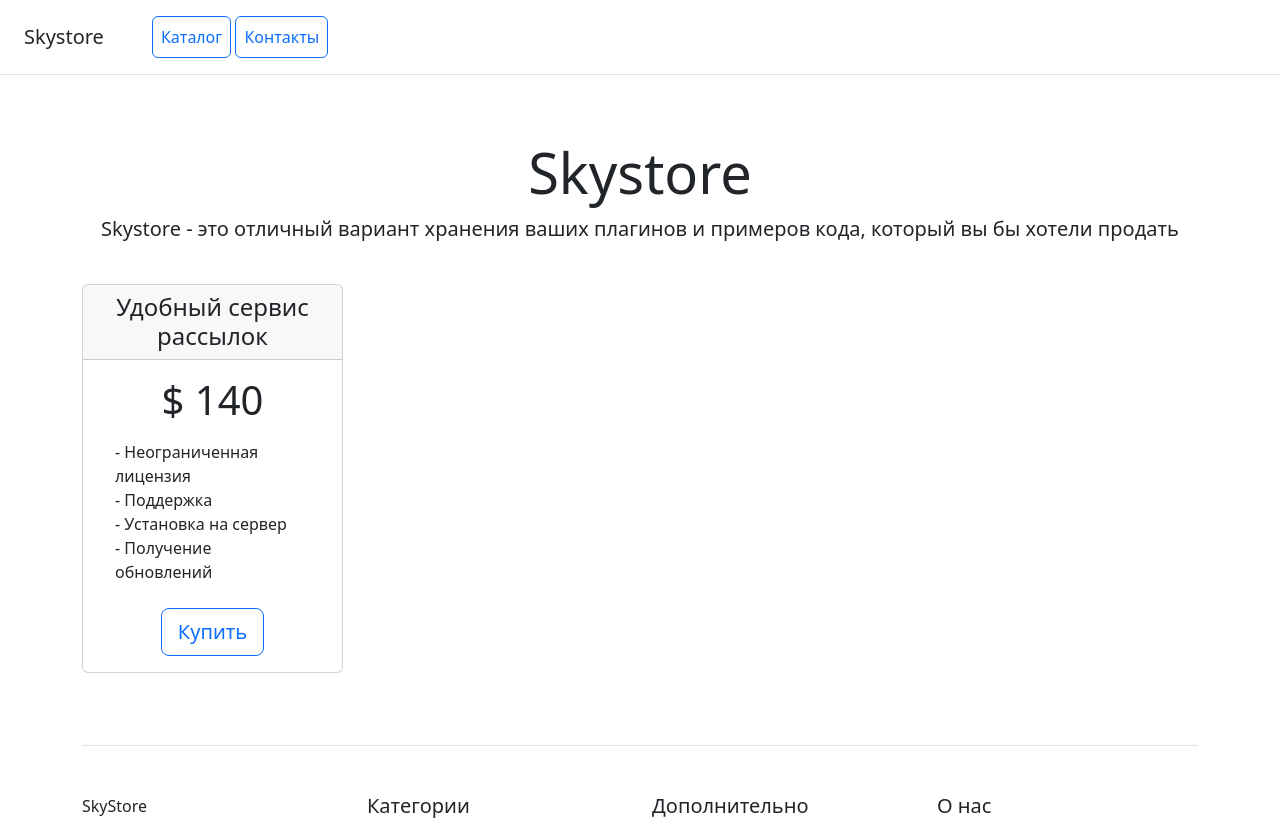
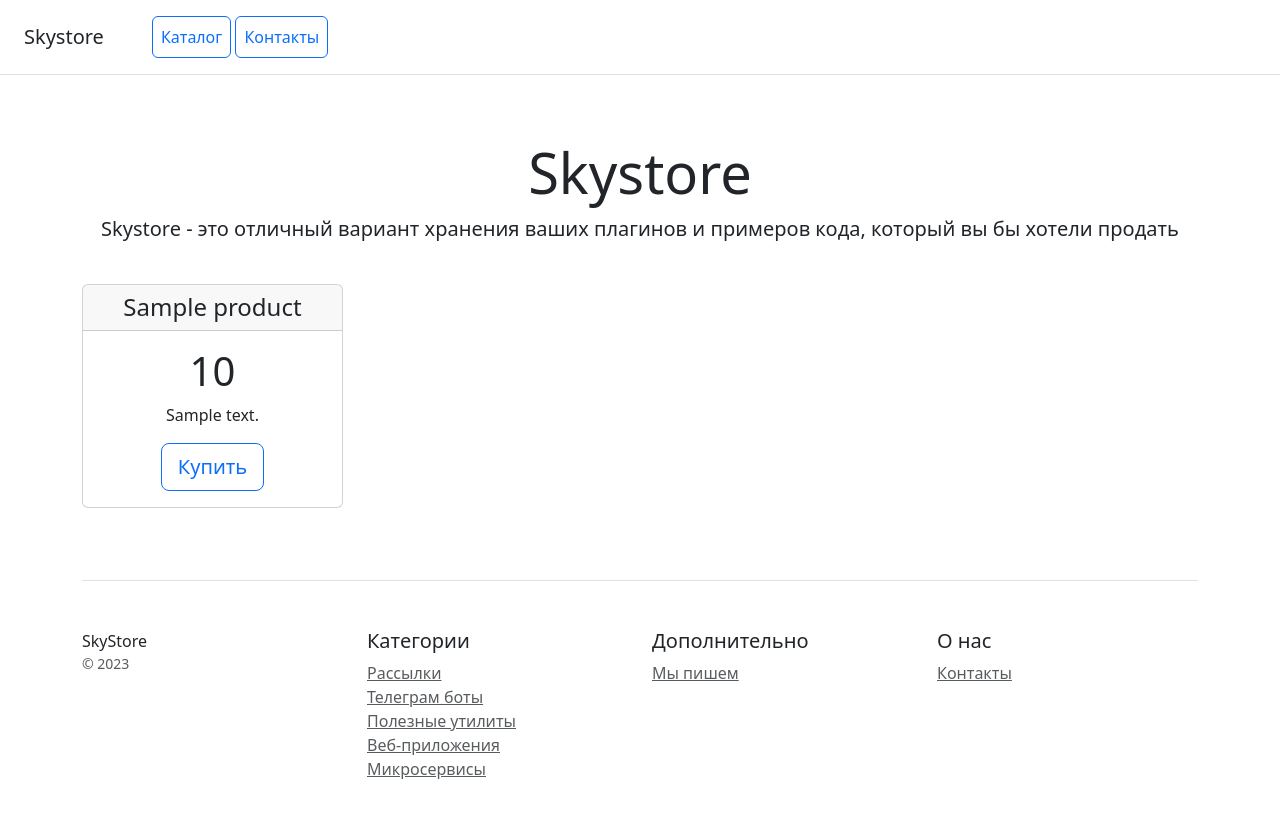
Before and after one commit to vasilij8korobov/Internet-Shop, a Django app: page /catalog/home/ in a window 1280 px wide. Shown: the top 820 px of the page. After the commit the page ends 779 px from the top, so only its background shows below. Run offline with Django 5.2, Linux system fonts and the light colour scheme; tables that the repository leaves empty hold one stand-in row (values such as "Sample post"); some libraries are stand-ins or nearby versions.

Commit message:
Задание 2

```diff
--- a/catalog/templates/catalog/home.html
+++ b/catalog/templates/catalog/home.html
@@ -5,7 +5,6 @@
     <meta name="viewport" content="width=device-width, initial-scale=1">
     <title>Skystore</title>
     <link rel="stylesheet" href="/static/css/bootstrap.min.css">
-
 </head>
 <body>
 <div class="d-flex flex-column flex-md-row align-items-center p-3 px-md-4 mb-3 bg-white border-bottom box-shadow">
@@ -18,29 +17,25 @@
 
 <div class="pricing-header px-3 py-3 pt-md-5 pb-md-4 mx-auto text-center">
     <h1 class="display-4">Skystore</h1>
-    <p class="lead">Skystore - это отличный вариант хранения ваших плагинов и примеров кода, который вы бы хотели
-        продать</p>
+    <p class="lead">Skystore - это отличный вариант хранения ваших плагинов и примеров кода, который вы бы хотели продать</p>
 </div>
 
 <div class="container">
     <div class="row text-center">
+        {% for product in products %}
         <div class="col-3">
             <div class="card mb-4 box-shadow">
                 <div class="card-header">
-                    <h4 class="my-0 font-weight-normal">Удобный сервис рассылок</h4>
+                    <h4 class="my-0 font-weight-normal">{{ product.name }}</h4>
                 </div>
                 <div class="card-body">
-                    <h1 class="card-title pricing-card-title">$ 140</h1>
-                    <ul class="list-unstyled mt-3 mb-4 text-start m-3">
-                        <li>- Неограниченная лицензия</li>
-                        <li>- Поддержка</li>
-                        <li>- Установка на сервер</li>
-                        <li>- Получение обновлений</li>
-                    </ul>
+                    <h1 class="card-title pricing-card-title">{{ product.price }}</h1>
+                    <p class="card-text">{{ product.description|truncatechars:100 }}</p>
                     <button type="button" class="btn btn-lg btn-block btn-outline-primary">Купить</button>
                 </div>
             </div>
         </div>
+        {% endfor %}
     </div>
 
     <footer class="pt-4 my-md-5 pt-md-5 border-top">
--- a/catalog/views.py
+++ b/catalog/views.py
@@ -4,7 +4,11 @@ from .models import Product
 
 
 def home(request):
-    return render(request, 'catalog/home.html')
+    products = Product.objects.all()
+    context = {
+        'products': products,
+    }
+    return render(request, 'catalog/home.html', context=context)
 
 
 def contacts(request):
```
